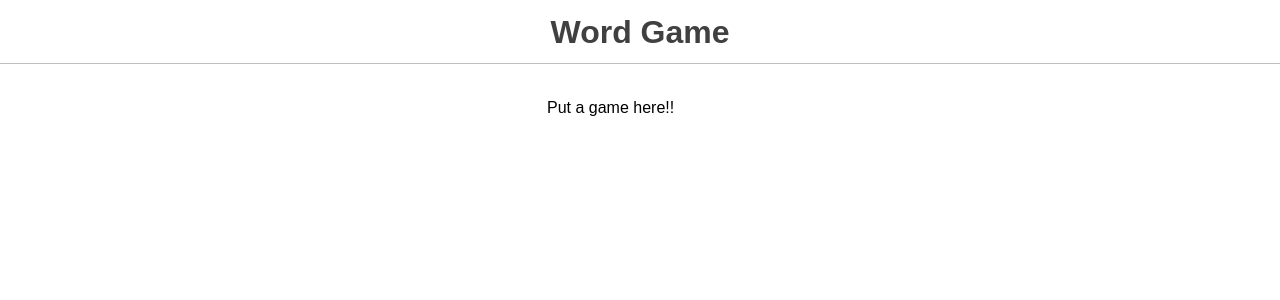
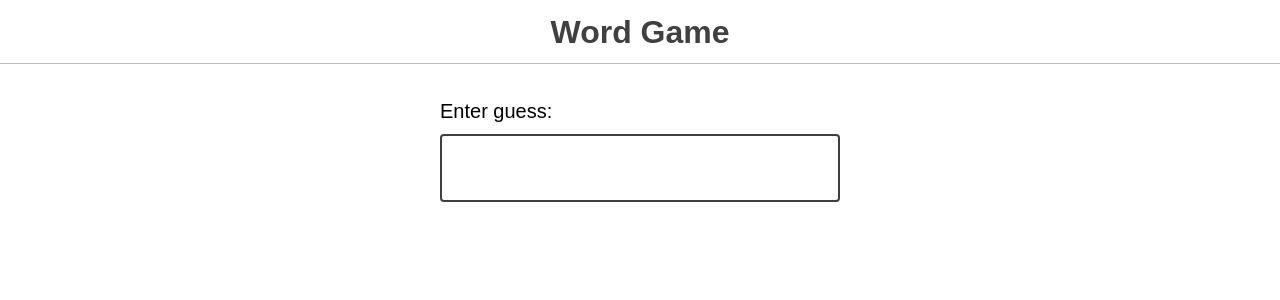
Before and after one commit to jwsoh07/joyofreact-wordle-typescript, a React (Vite) app: page / in a window 1280 px wide. Shown: the top 300 px of the page. Built offline with nearby package versions, Linux system fonts and the light colour scheme.

Commit message:
Render guess input

```diff
--- a/src/components/Game/Game.tsx
+++ b/src/components/Game/Game.tsx
@@ -1,5 +1,6 @@
 import { sample } from "../../utils";
 import { WORDS } from "../../data";
+import GuessInput from "./GuessInput";
 
 // Pick a random word on every pageload.
 const answer = sample(WORDS);
@@ -7,5 +8,5 @@ const answer = sample(WORDS);
 console.info({ answer });
 
 export default function Game() {
-  return <>Put a game here!!</>;
+  return <GuessInput />;
 }
```
